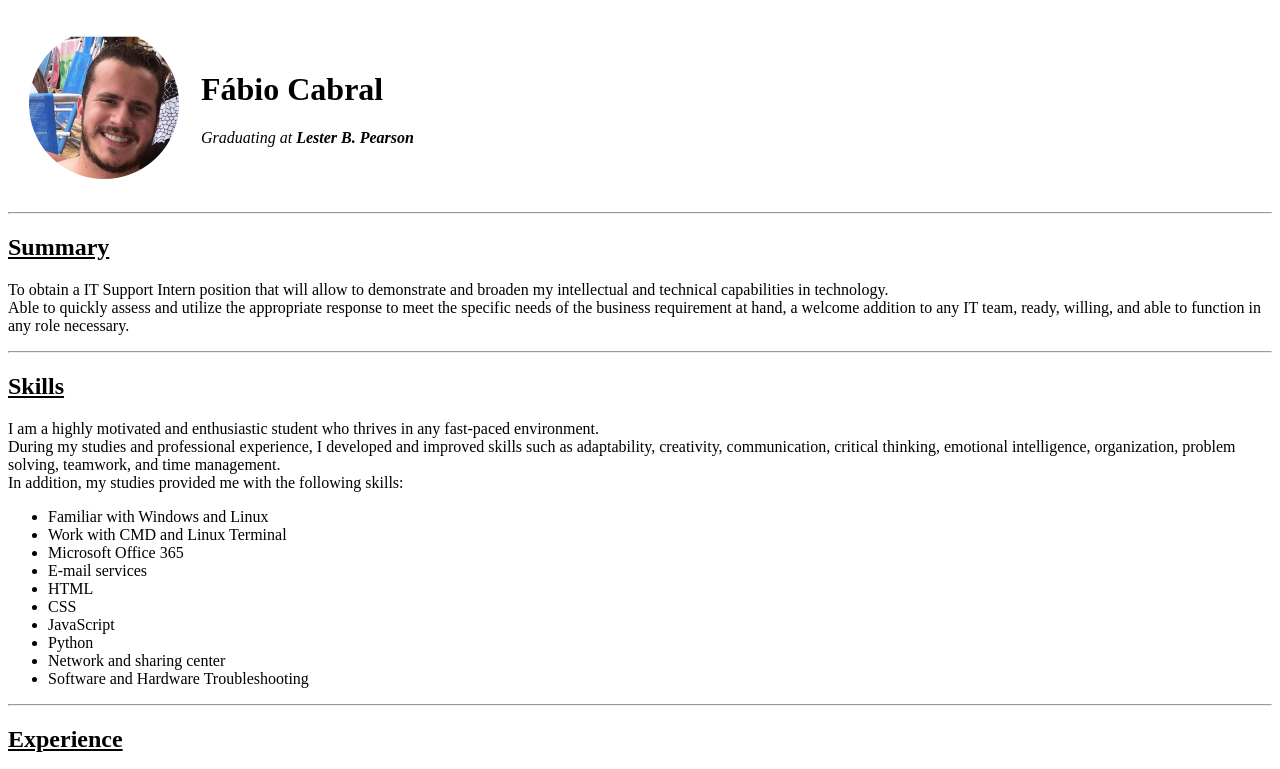
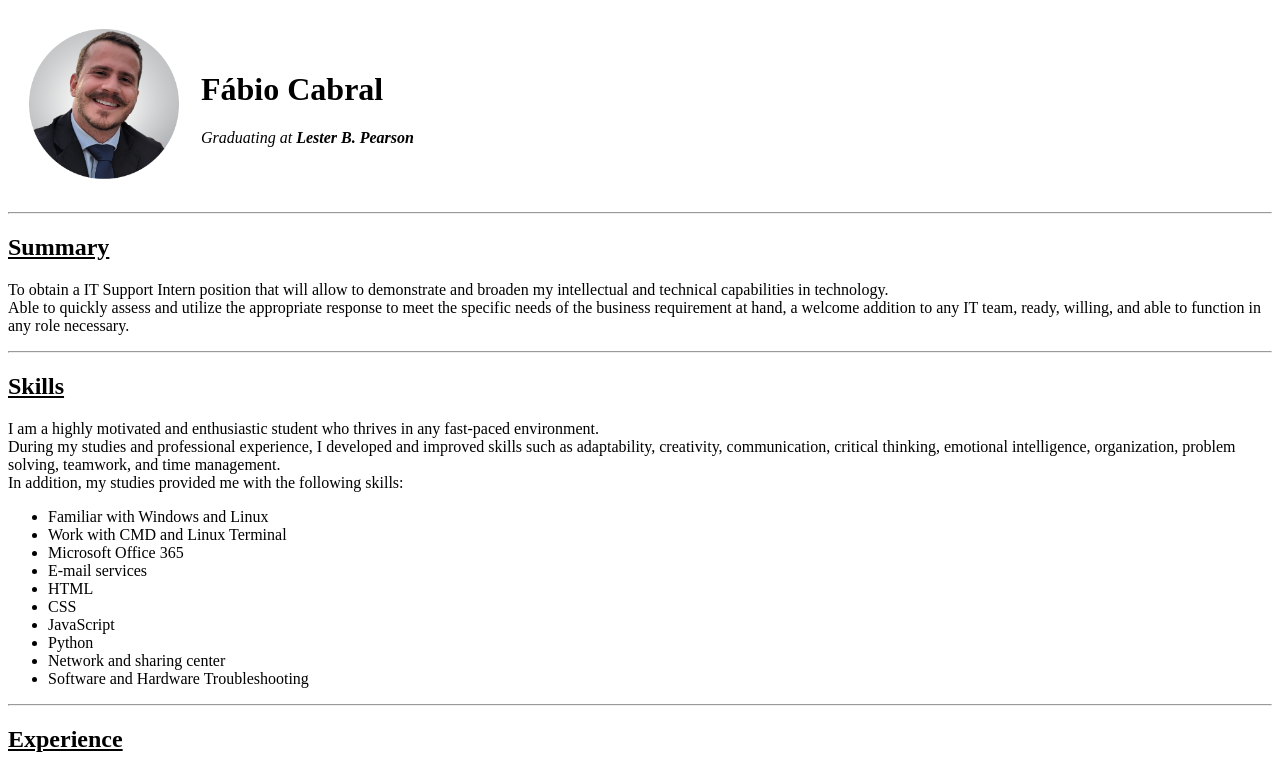
Before and after one commit to Fabio-Larbac/cv, a plain HTML site: page index.html in a window 1280 px wide. Shown: the top 769 px of the page. Drawn offline with Linux system fonts and the light colour scheme.

Commit message:
Add files via upload

```diff
--- a/index.html
+++ b/index.html
@@ -10,7 +10,7 @@
 <body>
     <table cellspacing="20">
         <tr>
-            <td><img src="fabio-image-modified.png" alt="Fabio profile picture" width="150" height="150"></td>
+            <td><img src="fabio-cropc-modified.png" alt="Fabio profile picture" width="150" height="150"></td>
             <td><h1>Fábio Cabral</h1>
             <p><em>Graduating at <strong>Lester B. Pearson</strong></em></p></td>
         </tr>
```
Also changed, not shown: fabio-cropc-modified.png (added).
